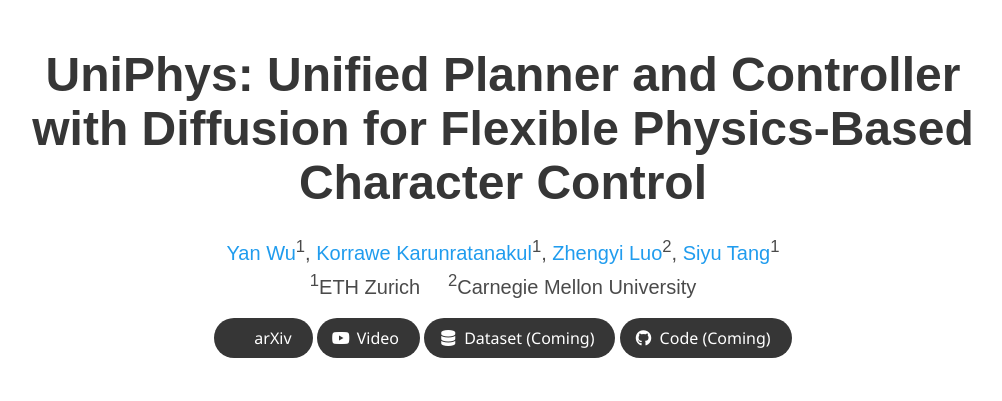
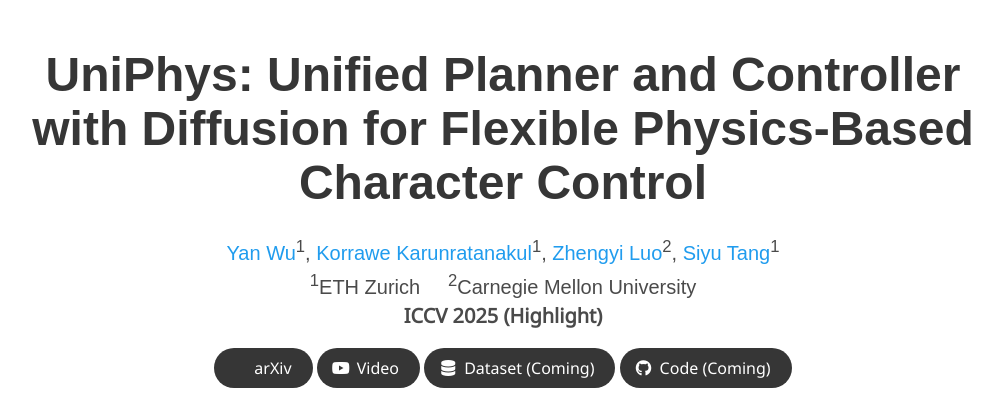
Before and after one commit to wuyan01/uniphys-project, a plain HTML site: page index.html in a window 1280 px wide. Shown: the top 401 px of the page, without its empty margins (137-1139 px from the left). Drawn offline with nearby package versions, Linux system fonts and the light colour scheme; some icons are missing; a web font is replaced by a local one.

Commit message:
Update index.html
add conference

```diff
--- a/index.html
+++ b/index.html
@@ -105,7 +105,7 @@
             <!-- <span class="author-block"><sup>1</sup>ETH Zurich</span> -->
           </div>
 
-          <!-- <h3 class="is-5 conference">ICCV 2023</h3> -->
+          <h3 class="is-size-5 conference"><b>ICCV 2025 (Highlight)</b></h3>
 
           <div class="column has-text-centered">
             <div class="publication-links">
```
